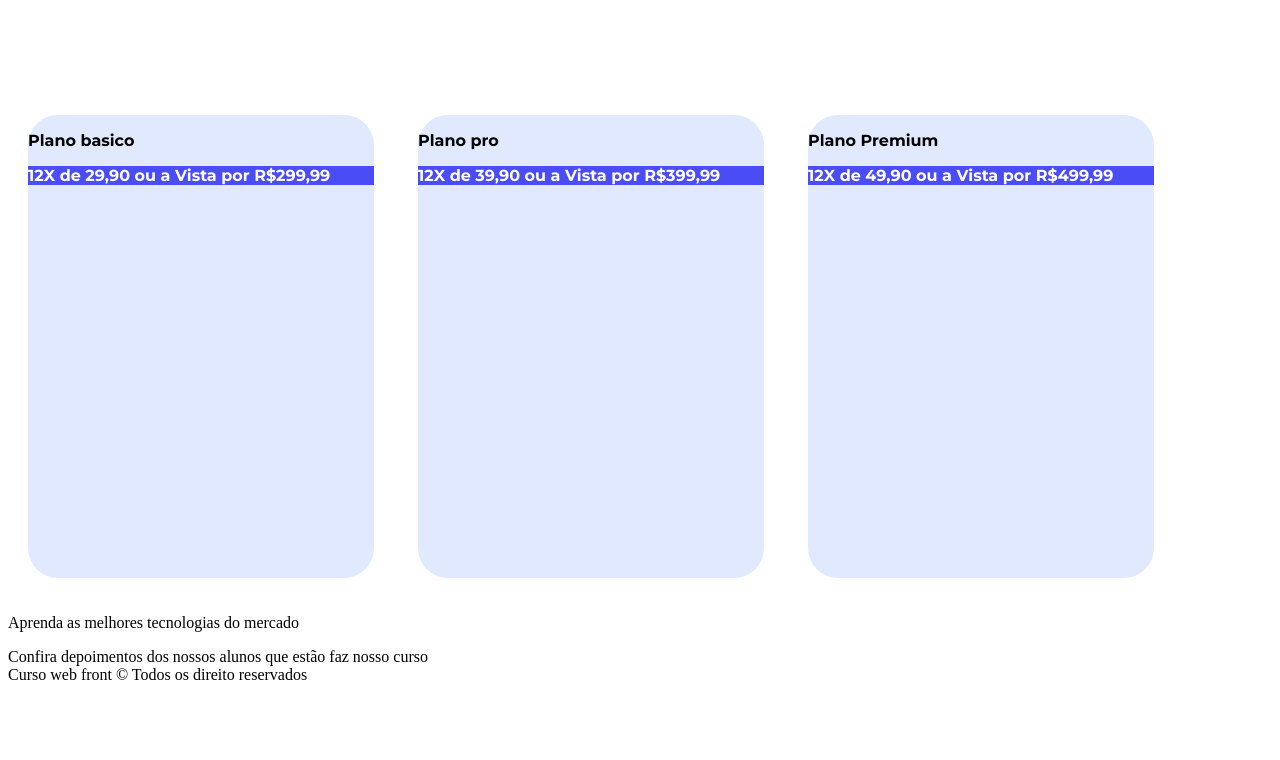
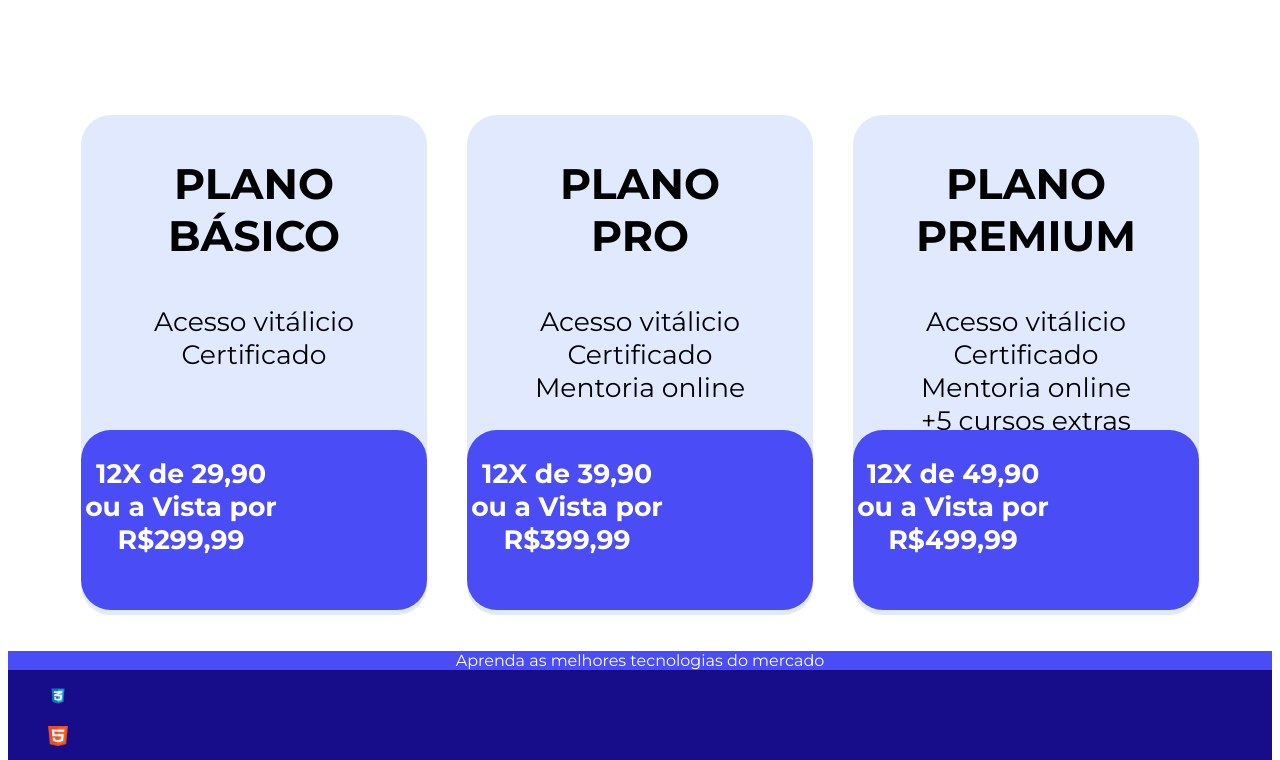
Before and after one commit to muelrod/landing-page, a plain HTML site: page index.html in a window 1280 px wide. Shown: the part 550-1310 px from the top of the page. Before the commit the page ends 1242 px from the top, so only its background shows below. Drawn offline with Linux system fonts and the light colour scheme.

Commit message:
refatorando segunda seção

```diff
--- a/index.html
+++ b/index.html
@@ -29,9 +29,16 @@
         </figure>
     </section>
 
-    <section>
+    <section class="segunda-seção">
         <div class="planos-de-venda">
-            <p> Plano basico </p>
+            <p> PLANO <br> BÁSICO </p>
+
+            <div class="ganhos">
+                Acesso vitálicio<br>
+                Certificado<br>
+
+            </div>
+
             <div class="valor">
                 <p>12X de 29,90 ou a Vista por R$299,99</p>
             </div>
@@ -39,7 +46,14 @@
         </div>
 
         <div class="planos-de-venda">
-            <p> Plano pro </p>
+            <p>PLANO <br> PRO</p>
+
+            <div class="ganhos">
+                Acesso vitálicio<br>
+                Certificado<br>
+                Mentoria online<br>
+
+            </div>
             <div class="valor">
                 <p>12X de 39,90 ou a Vista por R$399,99</p>
             </div>
@@ -47,7 +61,16 @@
         </div>
 
         <div class="planos-de-venda">
-            <p> Plano Premium </p>
+            <p> PLANO <br> PREMIUM </p>
+
+            <div class="ganhos">
+                Acesso vitálicio <br>
+                Certificado <br>
+                Mentoria online <br>
+                +5 cursos extras
+
+            </div>
+
             <div class="valor">
                 <p>12X de 49,90 ou a Vista por R$499,99</p>
             </div>
@@ -56,8 +79,24 @@
 
     </section>
 
-    <section>
-        <p>Aprenda as melhores tecnologias do mercado</p>
+    <section id="tecnologias">
+
+
+            <p>Aprenda as melhores tecnologias do mercado</p>
+
+            <figure id="CSS">
+                <img src="imagens/CSS.png">
+            </figure>
+
+            <figure id="HTML">
+                <img src="imagens/HTML.jpg">
+            </figure>
+
+            <figure id="JavaScript">
+                <img src="imagens/JavaScript.png">
+            </figure>
+
+
 
     </section>
 
--- a/style.css
+++ b/style.css
@@ -14,6 +14,7 @@ header{
 
 .primeira-seção{
     margin-bottom: 180px;
+
 }
 
 .texto-principal h1{
@@ -62,6 +63,12 @@ header{
     box-shadow: none;
 }
 
+.segunda-seção{
+    text-align: center;
+    display: flex;
+    justify-content: center;
+}
+
 .planos-de-venda{
     font-family: "Montserrat", sans-serif;
     border-radius: 30px;
@@ -69,19 +76,57 @@ header{
     background-color: #E1E9FE;
     margin: 20px;
     width: 346px;
-    height: 463px;
+    height: 500px;
 
 }
 
 .planos-de-venda p{
-
-    font-weight: bolder;
+    font-weight: 650;
+    text-align: center;
+    font-size: 32pt;
 }
 
+
+
+.ganhos{
+    font-family: "Montserrat", sans-serif;
+    font-size:  20pt;
+
+}
+
+
 .valor{
+    position: absolute;
     background-color: #4A4CF6;
+    width: 346px;
+    height: 180px;
+    border-radius: 30px;
+    top: 980px;
+
 }
 
 .valor p{
     color: white;
+    font-size: 20pt;
+    width: 200px;
+    text-align: center;
+
 }
+
+#tecnologias{
+    background-color: #170D8B;
+    height:650px ;
+}
+
+#tecnologias p {
+    background-color: #4A4CF6;
+    font-family: "Montserrat", sans-serif;
+    color: white;
+    text-align: center;
+
+}
+
+ img{
+    width: 20px;
+    height: 20px;
+}
```
